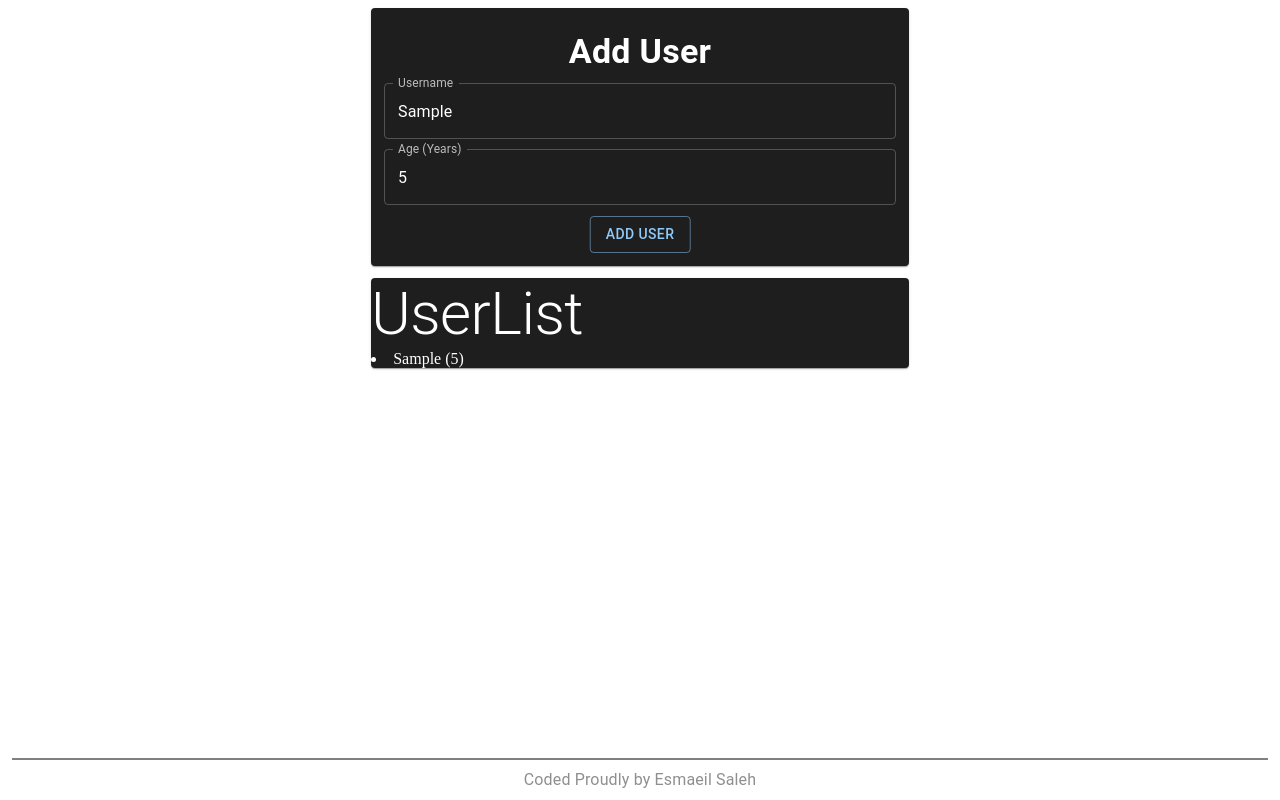
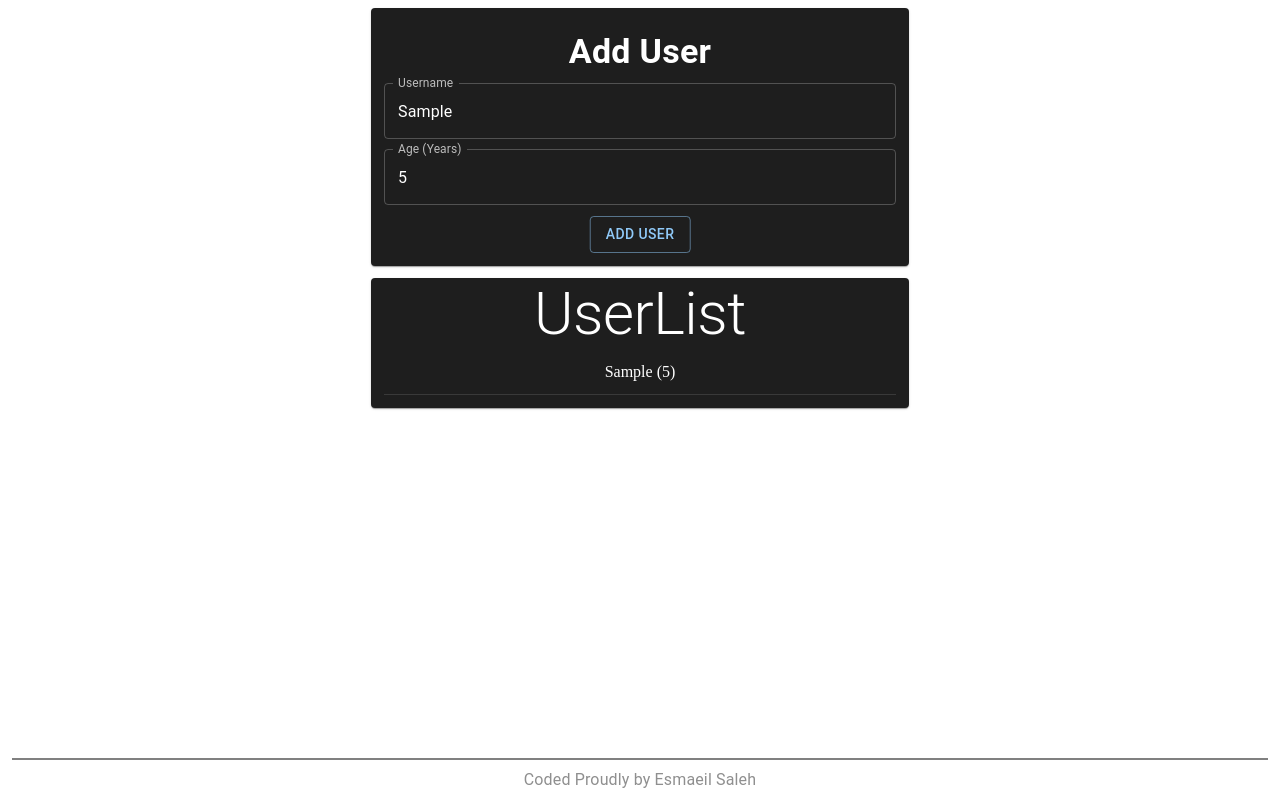
Before and after one commit to EsmaeilSaleh/adduser, a React (Create React App) app: page / in a window 1280 px wide. Both pictures are taken after typing "Sample", "5" into the empty fields and a click on the button "ADD USER". Built offline with nearby package versions, Linux system fonts and the light colour scheme.

Commit message:
userlist update

```diff
--- a/src/components/Users/UserList.js
+++ b/src/components/Users/UserList.js
@@ -2,15 +2,18 @@ import React from "react";
 
 import Card from "@mui/material/Card";
 import Typography from "@mui/material/Typography";
+import Box from "@mui/material/Box";
+import Divider from "@mui/material/Divider";
 
 const UserList = (props) => {
   return (
     <Card sx={{ marginTop: "0.8em" }}>
-      <Typography variant="h2">UserList</Typography>
+      <Typography variant="h2" sx={{ textAlign: 'center' }}>UserList</Typography>
       {props.users.map((user) => (
-        <li>
-          {user.name} ({user.age})
-        </li>
+        <Box sx={{ padding: '.8em', textAlign: 'center' }}>
+            {user.name} ({user.age})
+          <Divider sx={{ marginTop: '0.8em' }}/>
+        </Box>
       ))}
     </Card>
   );
```
